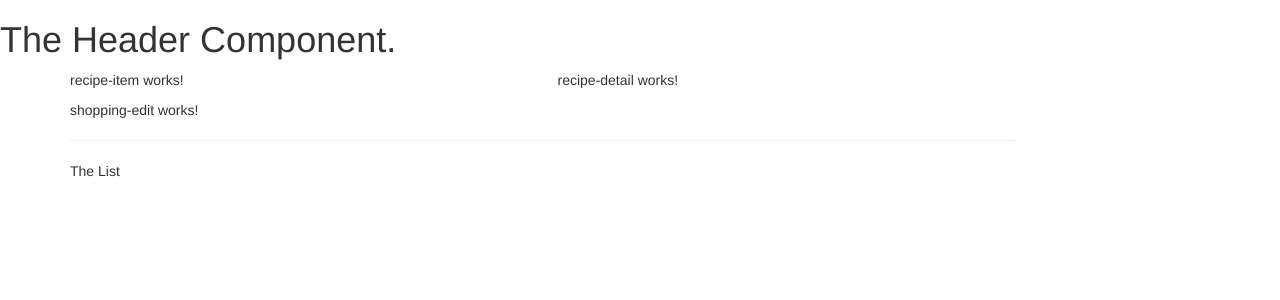
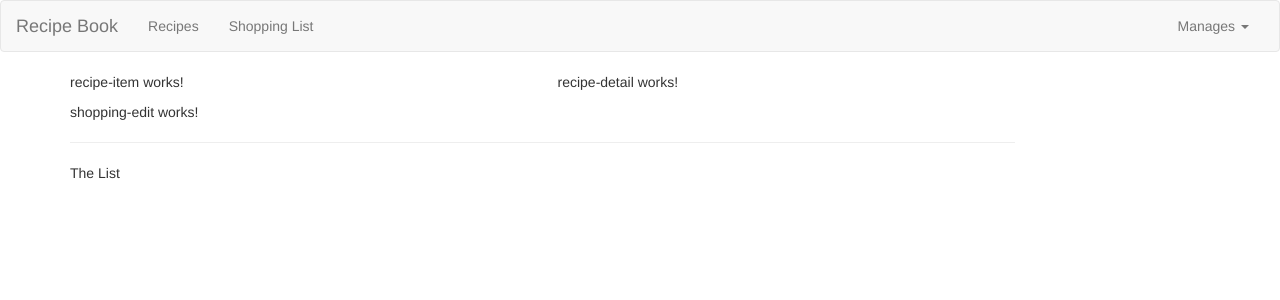
Before and after one commit to mecozma/recipes-app, an Angular app: page / in a window 1280 px wide. Shown: the top 300 px of the page. Built offline with nearby package versions, Linux system fonts and the light colour scheme.

Commit message:
Added a Navigation Bar.

```diff
--- a/src/app/header/header.component.html
+++ b/src/app/header/header.component.html
@@ -1 +1,22 @@
-<h1>The Header Component.</h1>
+<nav class="navbar navbar-default">
+    <div class="container-fluid">
+        <div class="navbar-header">
+            <a href="#" class="navbar-brand">Recipe Book</a>
+        </div>
+        <div class="collapse navbar-collapse">
+            <ul class="nav navbar-nav">
+                <li><a href="#">Recipes</a></li>
+                <li><a href="#">Shopping List</a></li>
+            </ul>
+            <ul class="nav navbar-nav navbar-right">
+                <li class="dropdown">
+                    <a href="#" class="dropdown-toggle" role="button">Manages <span class="caret"></span></a>
+                    <ul class="dropdown-menu">
+                        <li><a href="#">Save Date</a></li>
+                        <li><a href="#">Fetch Data</a></li>
+                    </ul>
+                </li>
+            </ul>
+        </div>
+    </div>
+</nav>
```
